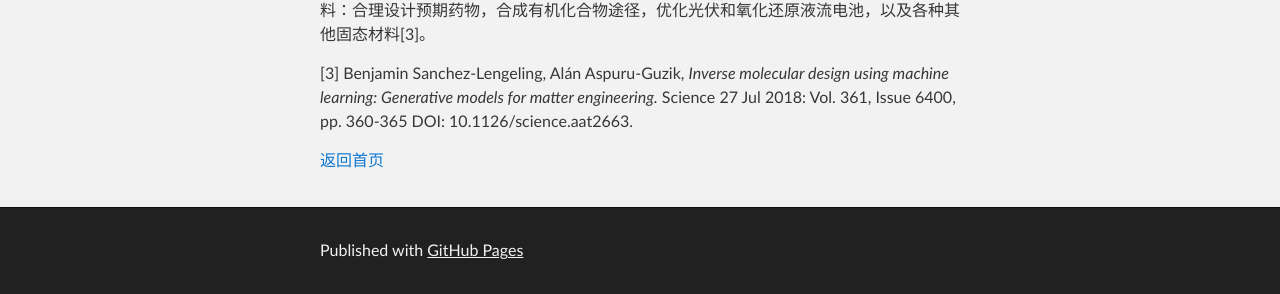
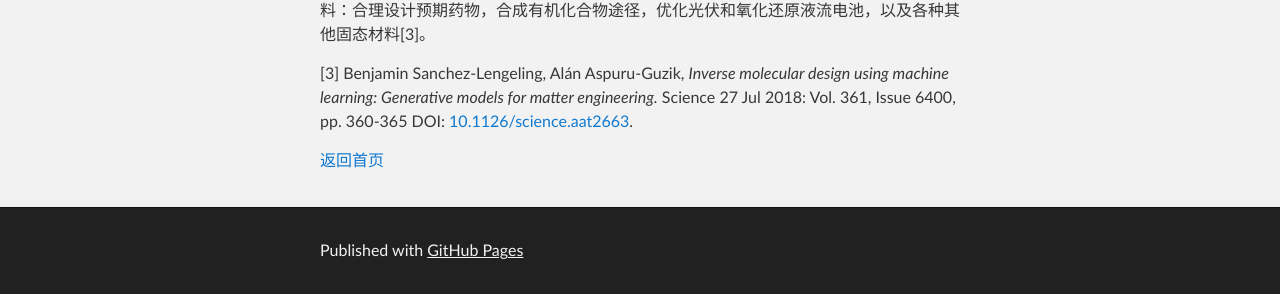
Before and after one commit to yyyu200/yyyu200.github.io, a Jekyll site: the page built from invdes.md, in a window 1280 px wide. Shown: the part 1238-1532 px from the top of the page. Built offline with Jekyll 4.4.1, drawn with Linux system fonts in a browser that asks for light colours; comment, search, counter and statistics services are not loaded; our own code applies the rules of GitHub Pages for plain Markdown files; some of the changed lines change nothing that is shown.

Commit message:
modify at20190918-11:47:10-aliyun

```diff
--- a/invdes.md
+++ b/invdes.md
@@ -22,6 +22,6 @@
 
 快速发展的人工智能领域的最新进展，尤其是来自机器学习的子领域，已经产生了丰富的思想交流，分子反向设计的方法正在快速提出和使用。 其中，深度生成模型已应用于多种材料：合理设计预期药物，合成有机化合物途径，优化光伏和氧化还原液流电池，以及各种其他固态材料[3]。
 
-[3] Benjamin Sanchez-Lengeling, Alán Aspuru-Guzik, *Inverse molecular design using machine learning: Generative models for matter engineering.* Science  27 Jul 2018: Vol. 361, Issue 6400, pp. 360-365 DOI: 10.1126/science.aat2663.
+[3] Benjamin Sanchez-Lengeling, Alán Aspuru-Guzik, *Inverse molecular design using machine learning: Generative models for matter engineering.* Science  27 Jul 2018: Vol. 361, Issue 6400, pp. 360-365 DOI: [10.1126/science.aat2663](https://dx.doi.org/10.1126/science.aat2663).
 
 [返回首页](./index.md)
```
